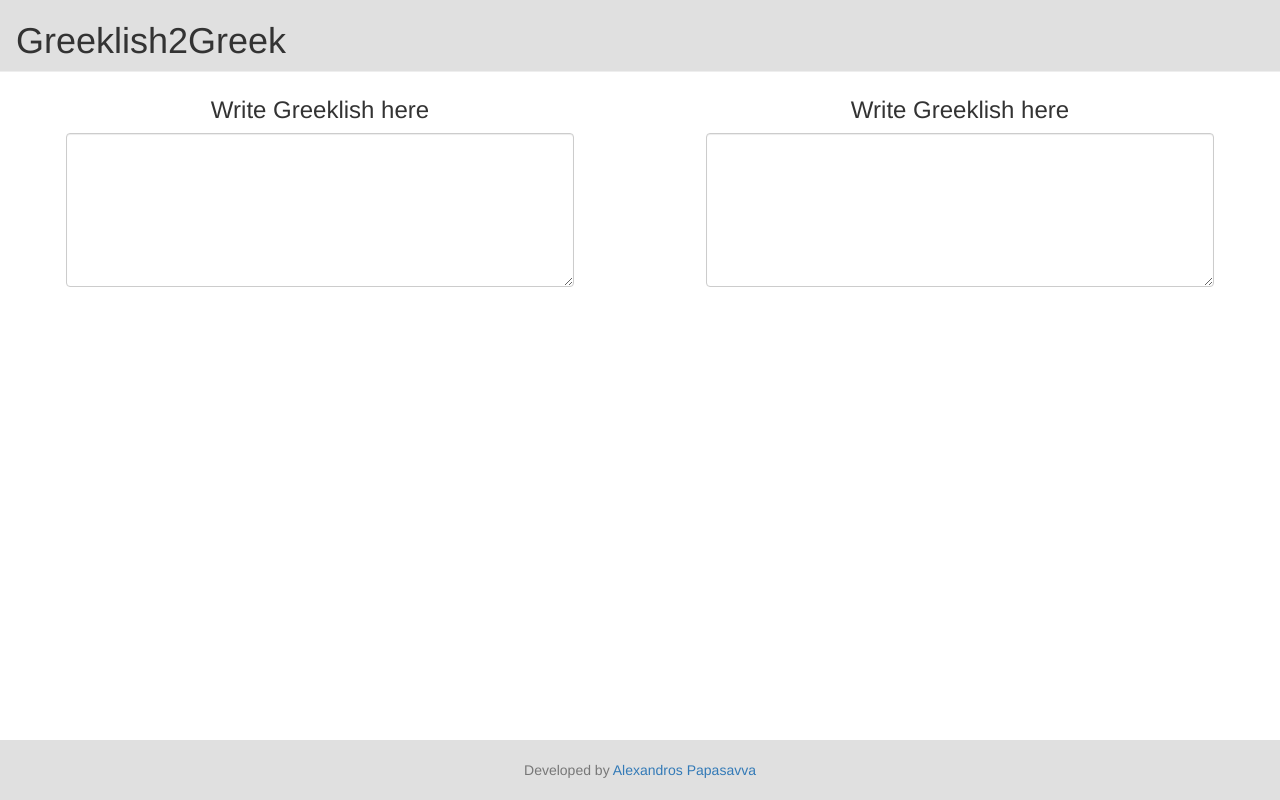
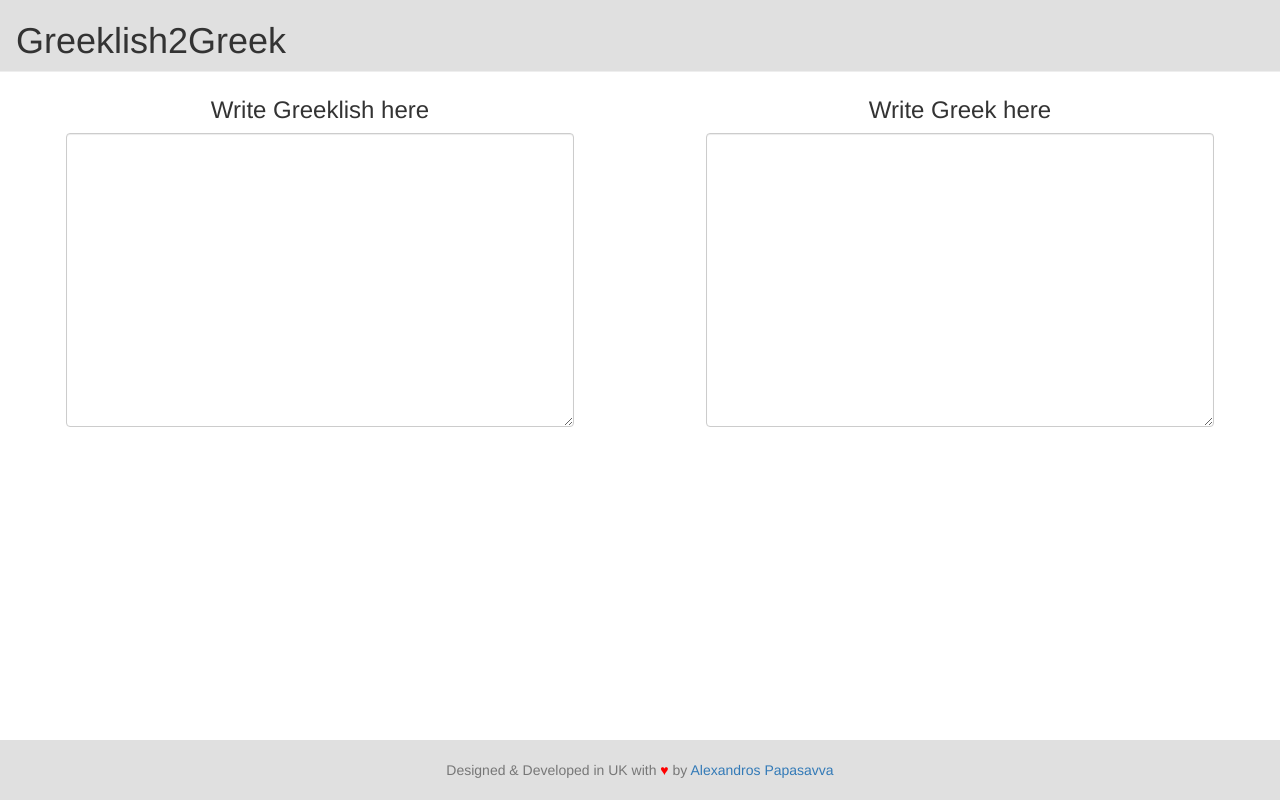
Before and after one commit to papasavva/Greeklish2Greek, a CodeIgniter app: page /greeklish2greek/ in a window 1280 px wide. Run offline with CodeIgniter, Linux system fonts and the light colour scheme.

Commit message:
made textarea bigger and modified footer

```diff
--- a/application/views/footer.php
+++ b/application/views/footer.php
@@ -6,7 +6,7 @@
 <div id="footer">
 	<div class="container">
 		<p class="text-muted credit text-center">
-			Developed by <a
+			Designed & Developed in UK with <font color="red">♥</font> by <a
 				href="mailto:papasavva.alexandros@gmail.com?Subject=Greeklish2Greek">Alexandros
 				Papasavva</a>
 		</p>
--- a/application/views/home.php
+++ b/application/views/home.php
@@ -12,7 +12,7 @@ $this->load->view ( 'header' );
 			<div class="col-sm-10 col-md-10">
 				<div class="row text-center">
 					<h3>Write Greeklish here</h3>
-					<textarea id="decodedtext_id" class="form-control" rows="7"></textarea>
+					<textarea id="greeklish_text" class="form-control" rows="14"></textarea>
 				</div>
 			</div>
 			<div class="col-sm-1 col-md-1"></div>
@@ -22,8 +22,8 @@ $this->load->view ( 'header' );
 			<div class="col-sm-1 col-md-1"></div>
 			<div class="col-sm-10 col-md-10">
 				<div class="row text-center">
-					<h3>Write Greeklish here</h3>
-					<textarea id="decodedtext_id" class="form-control" rows="7"></textarea>
+					<h3>Write Greek here</h3>
+					<textarea id="greek_text" class="form-control" rows="14"></textarea>
 				</div>
 			</div>
 			<div class="col-sm-1 col-md-1"></div>
```
